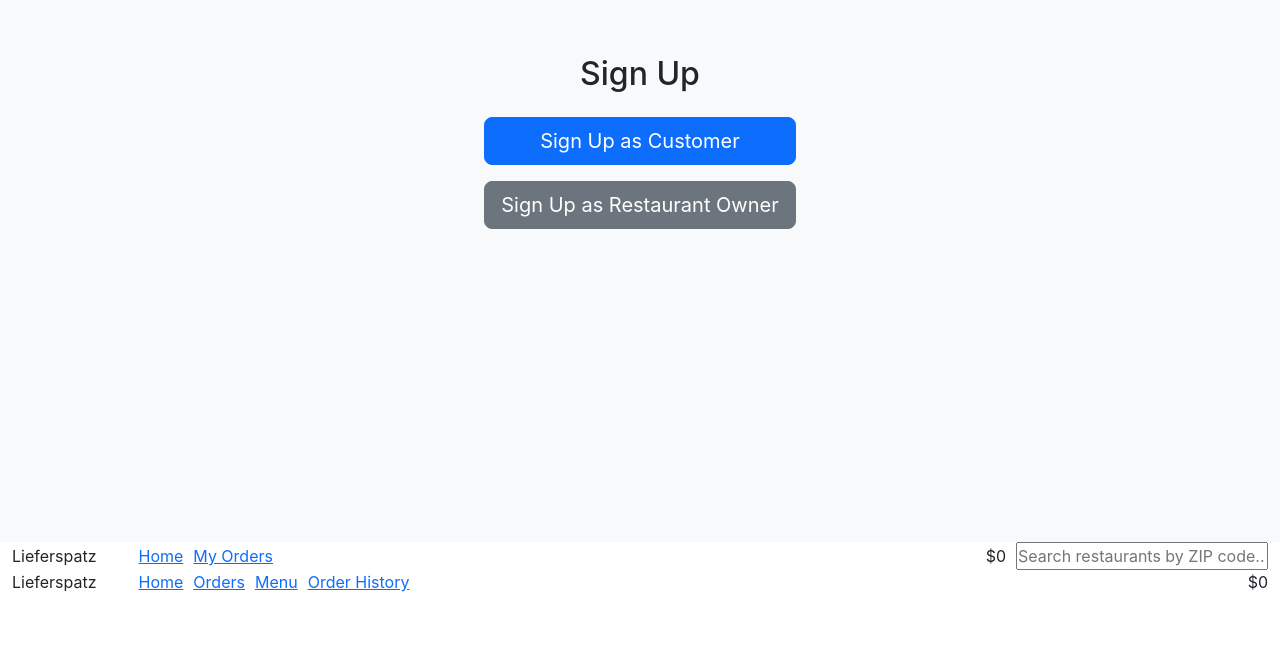
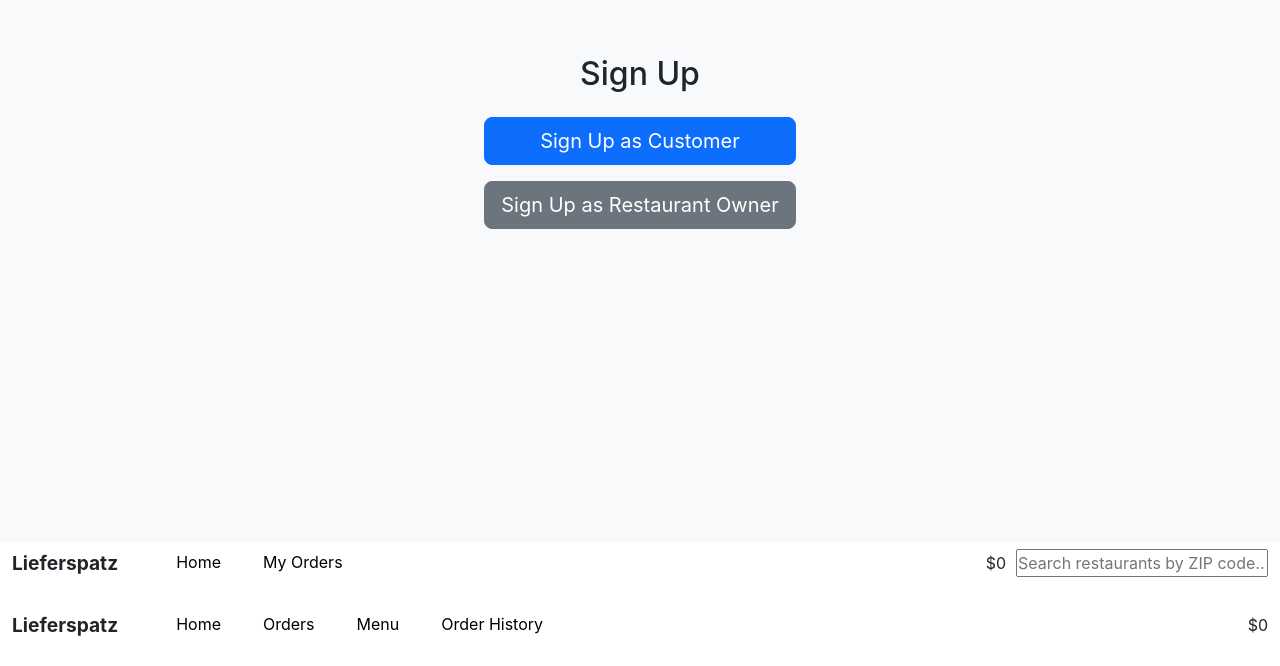
Before and after one commit to mahdtomar/ls-main, a React (Create React App) app in the folder frontend/: page /signup in a window 1280 px wide. Shown: the part 258-924 px from the top of the page. Before the commit the page ends 852 px from the top, so only its background shows below. Built offline with nearby package versions, Linux system fonts and the light colour scheme.

Commit message:
navbar style

```diff
--- a/frontend/src/Components/LoginRestaurant.jsx
+++ b/frontend/src/Components/LoginRestaurant.jsx
@@ -1,6 +1,13 @@
 import React from "react";
 
 export default function LoginRestaurant() {
+  const handleSubmit = async () => {
+    const res = await fetch("http://localhost:5000/restaurant/login", {
+      method: "POST",
+      credentials: "include",
+      body: JSON.stringify({})
+    })
+  }
   return (
     <div className="d-flex justify-content-center align-items-center vh-100">
       <div className="card p-4 shadow" style={{ width: "400px" }}>
--- a/frontend/src/Components/misc/CustomerNavbar.jsx
+++ b/frontend/src/Components/misc/CustomerNavbar.jsx
@@ -1,6 +1,6 @@
 import { useState } from "react";
 import { Link } from "react-router-dom";
-
+import './scss/navbar.css'
 function CustomerNavbar() {
     const [inputValue, setInputValue] = useState("");
     const [matchingRestaurants, setMatchingRestaurants] = useState([]);
--- /dev/null
+++ b/frontend/src/Components/misc/scss/navbar.css
@@ -0,0 +1,19 @@
+nav {
+  margin-bottom: 20px;
+}
+nav .logo {
+  font-size: larger;
+  font-weight: bold;
+}
+nav ul a {
+  text-decoration: none;
+  display: block;
+  color: black;
+  border-bottom: 2px solid transparent;
+  padding: 8px 16px;
+  border-radius: 4px;
+  transition: background-color 0.3s ease-in-out;
+}
+nav ul a:hover {
+  background-color: #eee;
+}/*# sourceMappingURL=navbar.css.map */
--- /dev/null
+++ b/frontend/src/Components/misc/scss/navbar.scss
@@ -0,0 +1,21 @@
+nav {
+    margin-bottom: 20px;
+    .logo {
+        font-size: larger;
+        font-weight: bold;
+    }
+    ul {
+        a {
+            text-decoration: none;
+            display: block;
+            color: black;
+            border-bottom: 2px solid transparent;
+            padding: 8px 16px;
+            border-radius: 4px;
+            transition: background-color 0.3s ease-in-out;
+            &:hover {
+                background-color: #eee;
+            }
+        }
+    }
+}
```
Also changed, not shown: 1 other file (tests, documents, lock files or other folders).
